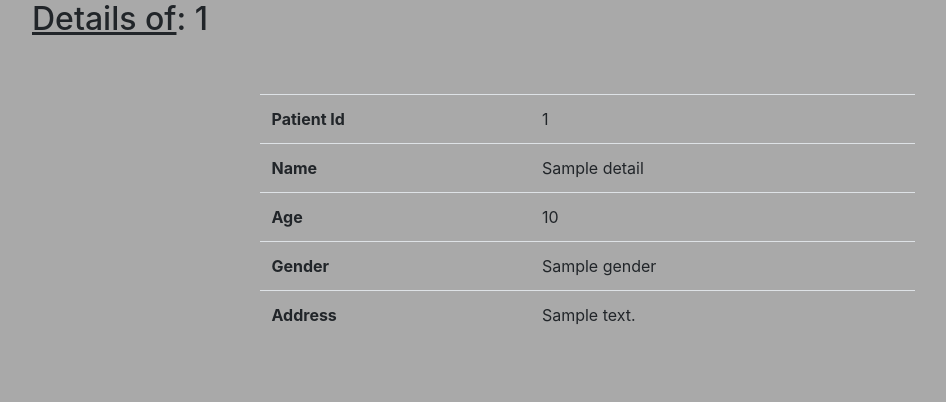
After one commit to shobhitsundriyal/paitent_MS_ultrasimple, a Flask app: template templates/show_details.html in a window 1280 px wide. The commit adds this page. Shown: the top 402 px of the page, without its empty margins (53-999 px from the left). Run offline with Flask 2, Linux system fonts and the light colour scheme; the template is opened without the code that fills it: most values are stand-ins (such as "Sample title", 1, 10 or a date in 2020); some libraries are stand-ins or nearby versions.

Commit message:
showing basic details

```diff
--- a/app.py
+++ b/app.py
@@ -54,15 +54,13 @@ def new_patient():
 @app.route('/enter-pidS', methods=['GET', 'POST'])
 def enter_pid_show():
     if request.method == 'POST':
-        details = treating_existing_patient(request.form['pid'].strip(' '), store)
-        print(str(details))
-        det = {}
-        det['Address'] = details.get('Address')
-        det['Age'] = details.get('Age')
-        det['Gender'] = details.get('Gender')
-        det['Name'] = details.get('Name')
-        det['PID'] = details.get('PID')
-        return det
+        details, dia_hist = treating_existing_patient(request.form['pid'].strip(' '), store)
+        print(dia_hist)
+        hist_list = []
+        for entry in dia_hist:
+            hist_list.append(entry.to_dict())
+        print(hist_list)
+        return render_template('show_details.html', details=details )
 
     return render_template('enter_Pid.html')
 
--- a/getData.py
+++ b/getData.py
@@ -17,6 +17,8 @@ def treating_existing_patient(pid, store):
     print(basic_data_doc)
     basic_data = basic_data_doc.document(pid)
     print(basic_data)
-    details = basic_data.get()
+    details = basic_data.get().to_dict()
     print(details)
-    return details
+    print('----------')
+    dia_hist = basic_data.collection('Diagonosis').stream()
+    return details, dia_hist
--- a/templates/enter_Pid.html
+++ b/templates/enter_Pid.html
@@ -3,7 +3,7 @@
 {% block content %}
 
 <div class="row">
-    <div class="container"><h1><u>Diagnose new Patient</u>:</h1></div>
+    <div class="container"><h1><u>Show Patient Data</u>:</h1></div>
     <div class="lg-7 offset-lg-4 my-5 w-25">
 
         <!-- Patient id will be generated at backend -->
@@ -23,5 +23,4 @@
     </div>
 </div>
 
-
 {% endblock %}
--- /dev/null
+++ b/templates/show_details.html
@@ -0,0 +1,37 @@
+{% extends 'base.html' %}
+
+{% block content %}
+
+<div class="row">
+    <div class="container"><h2><u>Details of</u>: {{ details['PID'] }}</h2></div>
+    <div class="lg-7 offset-lg-3 my-5 w-50">
+
+        <table class="table table-hover">
+              <tr>
+                <td><b>Patient Id</b></td>
+                <td>{{details['PID']}}</td>
+              </tr>
+              <tr>
+                <td><b>Name</b></td>
+                <td>{{details['Name']}}</td>
+              </tr>
+              <tr>
+                <td><b>Age</b></td>
+                <td>{{details['Age']}}</td>
+              </tr>
+              <tr>
+                <td><b>Gender</b></td>
+                <td>{{details['Gender']}}</td>
+              </tr>
+              <tr>
+                <td><b>Address</b></td>
+                <td>{{details['Address']}}</td>
+              </tr>
+
+          </table>
+
+    </div>
+</div>
+
+
+{% endblock %}
```
